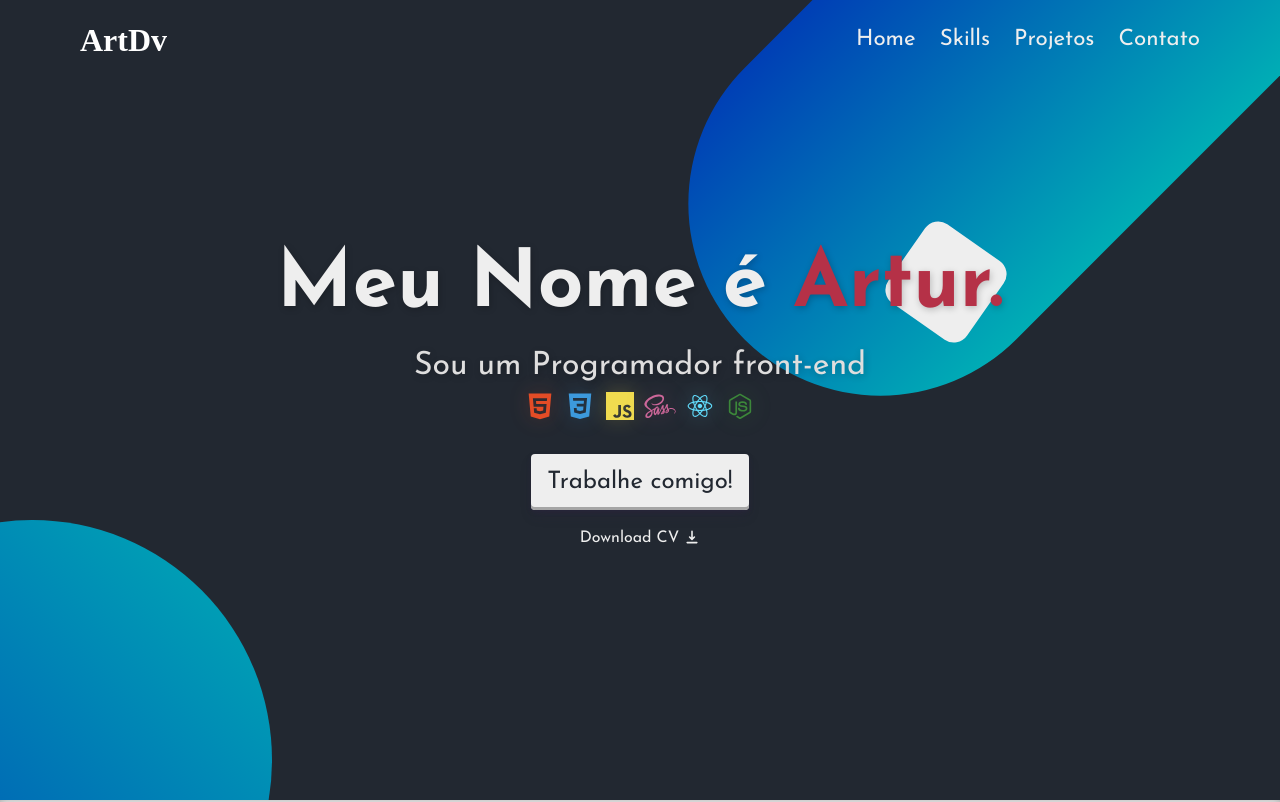
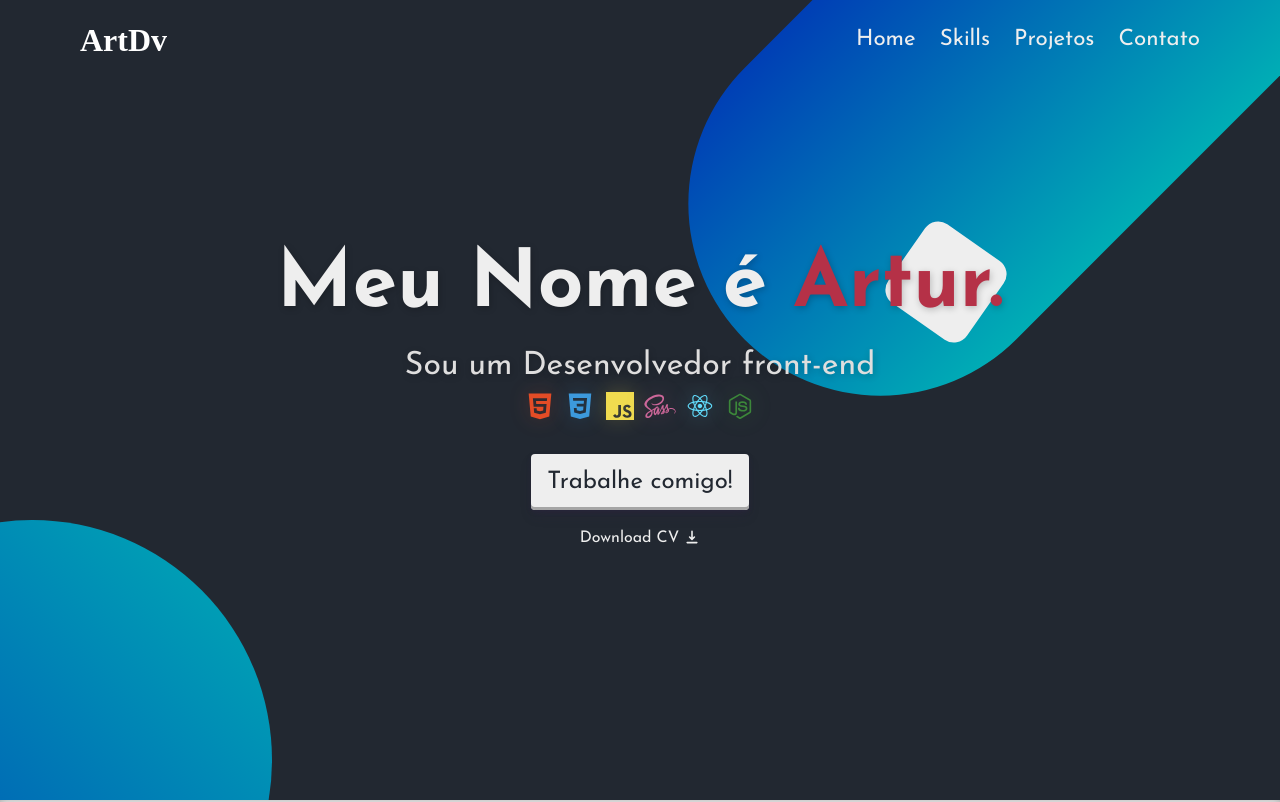
Before and after one commit to Artu-Dev/portifolio, a React (Vite) app: page / in a window 1280 px wide. Shown: the top 802 px of the page. Built offline with nearby package versions, Linux system fonts and the light colour scheme; a web font is replaced by a local one.

Commit message:
Update About.jsx

```diff
--- a/src/components/pages/about/About.jsx
+++ b/src/components/pages/about/About.jsx
@@ -12,7 +12,7 @@ const About = () => {
         <div className="circleBG2"></div>
         <div className="about-text">
           <h1>Meu Nome é <a href="#about">Artur.</a></h1>
-          <h2>Sou um Programador <span>front-end</span></h2>
+          <h2>Sou um Desenvolvedor <span>front-end</span></h2>
           <div className="about-tech">
             <a href="#skills" className="HTML"><DiHtml5/></a>
             <a href="#skills" className="CSS"><DiCss3/></a>
```
